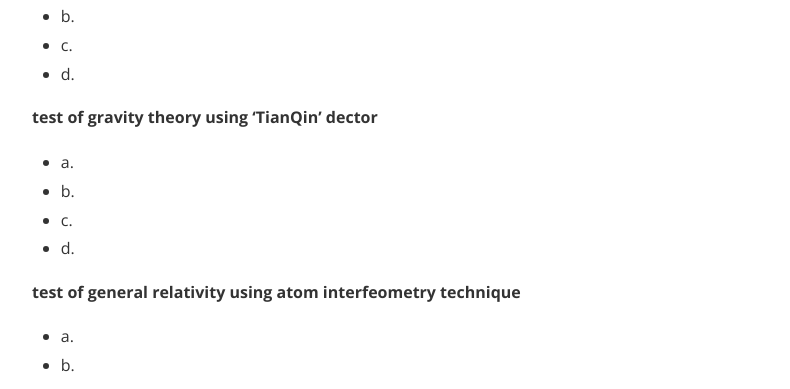
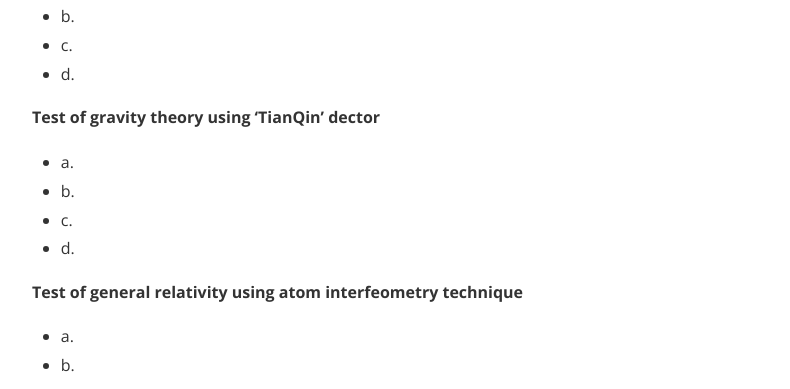
Before and after one commit to gravity-group/gravity-group.github.io, a Jekyll site: the page built from about.md, in a window 1280 px wide and 900 px high, scrolled down 444 px. Shown: the part 154-543 px from the top of the window, without its empty margins (240-1030 px from the left). Built offline with Jekyll 4.4.1, drawn with Linux system fonts in a browser that asks for light colours; nearby versions of some CDN libraries.

Commit message:
about picture

```diff
--- a/about.md
+++ b/about.md
@@ -38,13 +38,13 @@ We are broadly interested in various topics related to **gravitational and Quant
 - c.
 - d.
 
-**test of gravity theory using 'TianQin' dector**
+**Test of gravity theory using 'TianQin' dector**
 - a.
 - b.
 - c.
 - d.
 
-**test of general relativity using atom interfeometry technique**
+**Test of general relativity using atom interfeometry technique**
 - a.
 - b.
 - c.
@@ -68,6 +68,6 @@ when available. Please contact [Dr. Lijing Shao](https://friendshao.github.io/)!
 </figure>
 
 <figure>
-<img src="/assets/group_meeting_Dec25_2018.jpeg" style="width:100%">
+<img src="/assets/group_meeting_Dec25_2018.jpg" style="width:100%">
 <figcaption><font color="grey"><b>Group meeting on December 25, 2018.</b></font></figcaption>
 </figure>
```
Also changed, not shown: assets/group_meeting_Dec25_2018.jpeg (deleted), assets/group_meeting_Dec25_2018.jpg (added), 1 other file.
